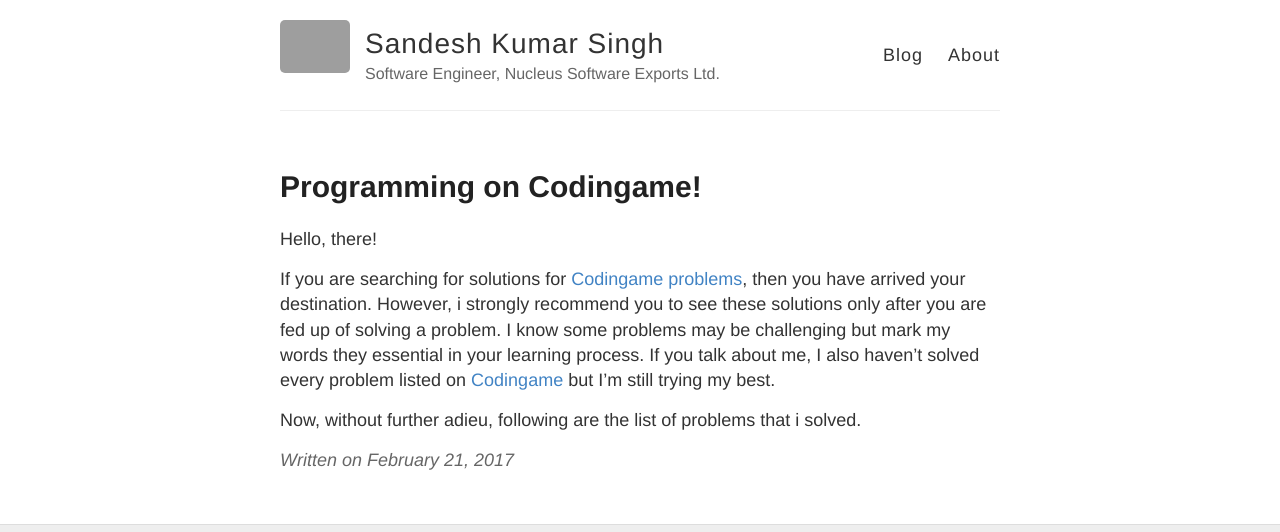
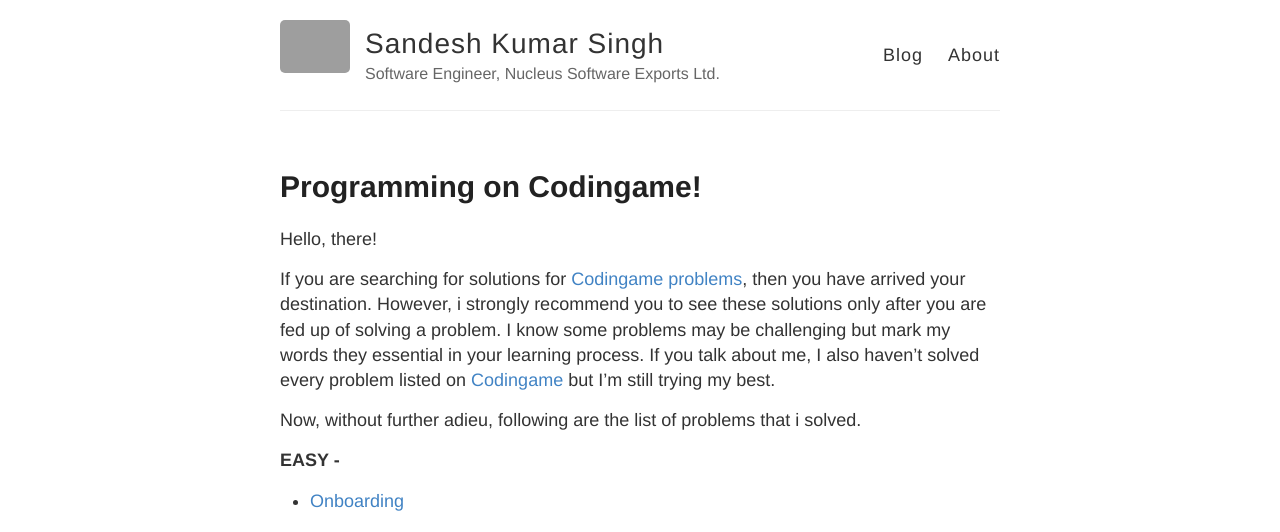
Before and after one commit to meetsandesh/blogs, a Jekyll site: the page built from _posts/2017-02-21-Programming-on-Codingame.md, in a window 1280 px wide. Shown: the top 532 px of the page. Built offline with Jekyll 4.4.1, drawn with Linux system fonts in a browser that asks for light colours.

Commit message:
Update 2017-02-21-Programming-on-Codingame.md

```diff
--- a/_posts/2017-02-21-Programming-on-Codingame.md
+++ b/_posts/2017-02-21-Programming-on-Codingame.md
@@ -8,3 +8,7 @@
 If you are searching for solutions for [Codingame problems](https://www.codingame.com), then you have arrived your destination. However, i strongly recommend you to see these solutions only after you are fed up of solving a problem. I know some problems may be challenging but mark my words they essential in your learning process. If you talk about me, I also haven't solved every problem listed on [Codingame](https://www.codingame.com) but I'm still trying my best.
 
 Now, without further adieu, following are the list of problems that i solved.
+
+**EASY -**
+
+* [Onboarding](https://meetsandesh.github.io/blogs/Codingame-Onboarding/)
```
